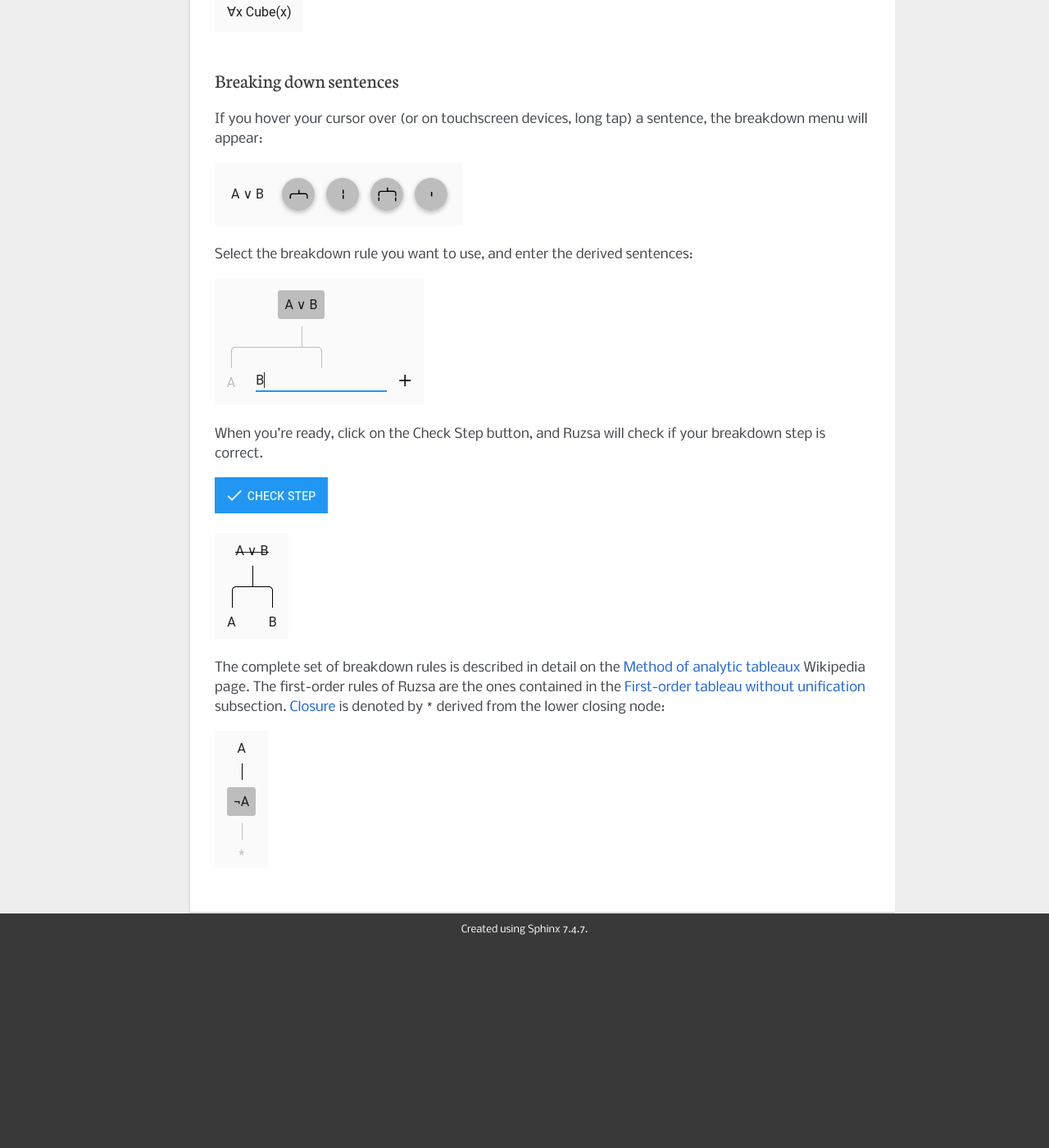
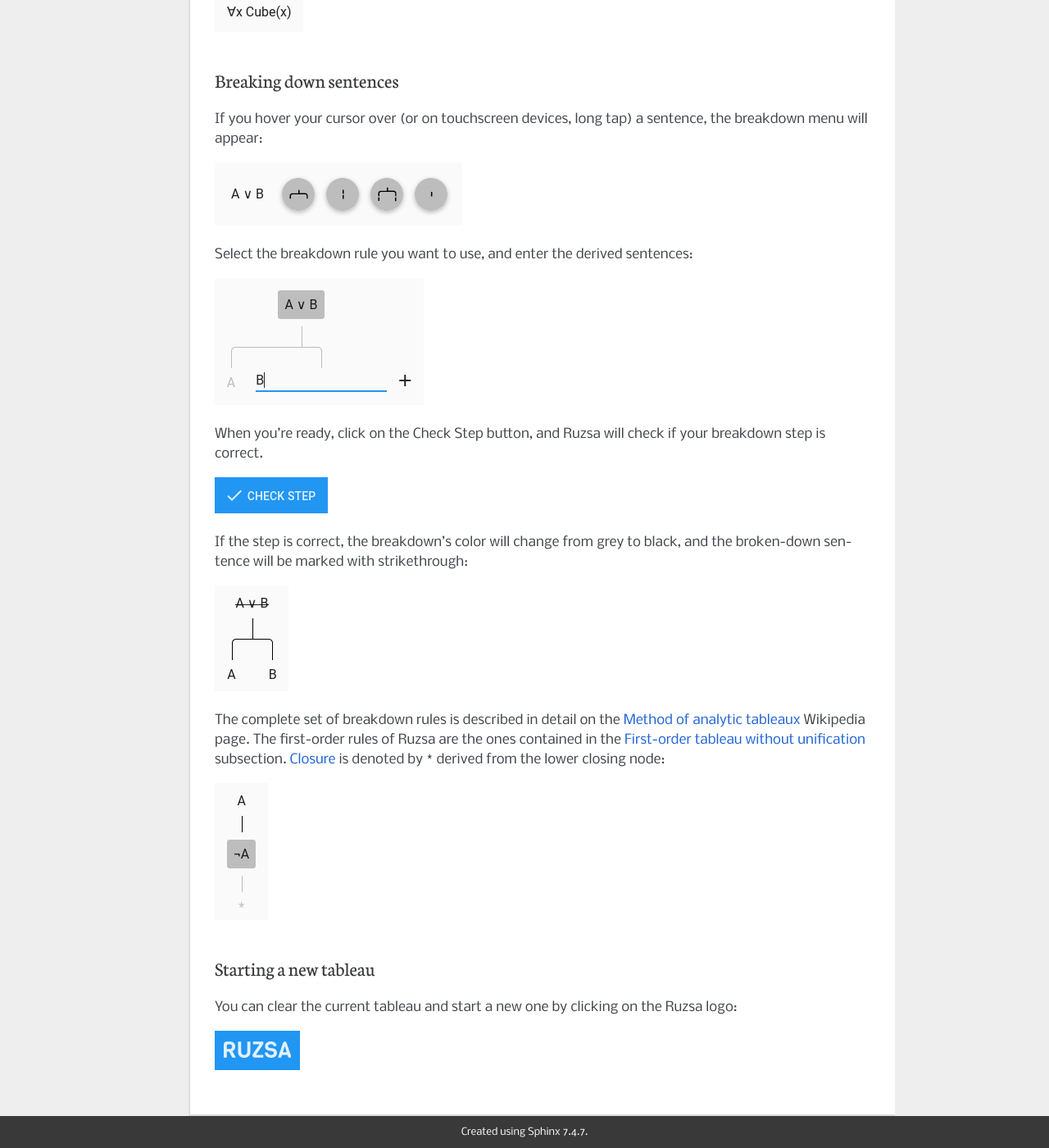
Before and after one commit to tbitai/ruzsa, a Sphinx documentation site: the page built from docs/USAGE.md, in a window 1280 px wide and 1400 px high, scrolled down 857 px. Shown: the whole window at 82% size. Built offline with Sphinx 7.4.7, drawn with Linux system fonts in a browser that asks for light colours; before the commit the page ends 2010 px from its top, so only the background shows below that; some of the changed text lies outside the part shown.

Commit message:
USAGE.md: breakdown typography, new tableau

```diff
--- a/docs/USAGE.md
+++ b/docs/USAGE.md
@@ -40,6 +40,9 @@ When you're ready, click on the Check Step button, and Ruzsa will check if your
 
 ![Check Step button](img/check_step_button.png)
 
+If the step is correct, the breakdown's color will change from grey to black, and the broken-down sentence will be
+marked with strikethrough:
+
 ![A or B broken down](img/A_or_B_broken_down.png)
 
 The complete set of breakdown rules is described in detail on the
@@ -50,3 +53,9 @@ subsection. [Closure](https://en.wikipedia.org/wiki/Method_of_analytic_tableaux#
 the lower closing node:
 
 ![Closure](img/closure.png)
+
+## Starting a new tableau
+
+You can clear the current tableau and start a new one by clicking on the Ruzsa logo:
+
+![Ruzsa logo](img/Ruzsa_logo.png)
```
Also changed, not shown: docs/img/Ruzsa_logo.png (added).
